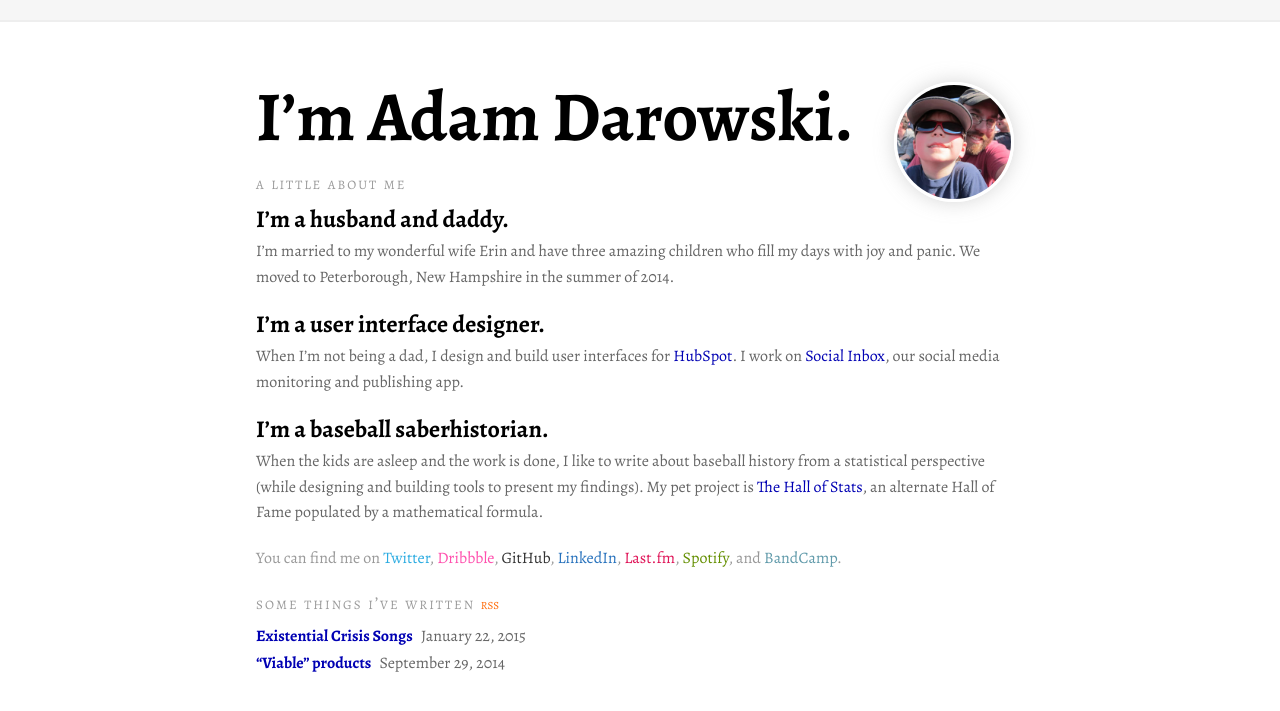
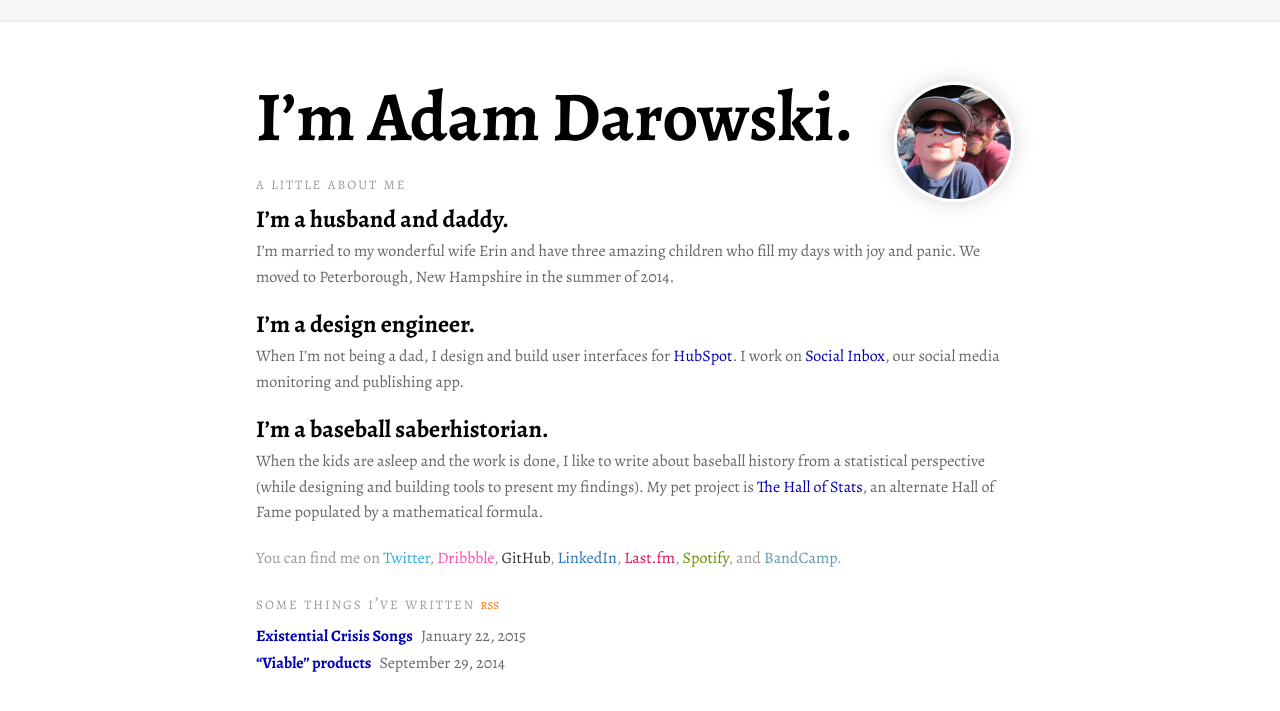
Before and after one commit to adarowski/adarowski.github.io, a Jekyll site: the page built from index.html, in a window 1280 px wide. Shown: the top 711 px of the page. Built offline with Jekyll 4.4.1, drawn with Linux system fonts in a browser that asks for light colours.

Commit message:
Design engineer title

```diff
--- a/_config.yml
+++ b/_config.yml
@@ -1,7 +1,7 @@
 # Site settings
 title: Adam Darowski
 email: adarowski@gmail.com
-description: "I’m a husband and a daddy, a user interface designer, and a baseball saberhistorian. I like to make things on the internet with nice people."
+description: "I’m a husband and a daddy, a design engineer, and a baseball saberhistorian. I like to make things on the internet with nice people."
 baseurl: "" # the subpath of your site, e.g. /blog/
 url: "http://darowski.com" # the base hostname & protocol for your site
 twitter_username: adarowski
--- a/_includes/about.html
+++ b/_includes/about.html
@@ -4,7 +4,7 @@
   <h2>A Little About Me</h2>
   <h3>I’m a husband and daddy.</h3>
   <p>I’m married to my wonderful wife Erin and have three amazing children who fill my days with joy and panic. We moved to Peterborough, New Hampshire in the summer of 2014.</p>
-  <h3>I’m a user interface designer.</h3>
+  <h3>I’m a design engineer.</h3>
   <p>When I’m not being a dad, I design and build user interfaces for <a href="http://www.hubspot.com">HubSpot</a>. I work on <a href="http://www.hubspot.com/products/social-inbox">Social Inbox</a>, our social media monitoring and publishing app.<p>
   <h3>I’m a baseball saberhistorian.</h3>
   <p>When the kids are asleep and the work is done, I like to write about baseball history from a statistical perspective (while designing and building tools to present my findings). My pet project is <a href="http://hallofstats.com">The Hall of Stats</a>, an alternate Hall of Fame populated by a mathematical formula.</p>
```
